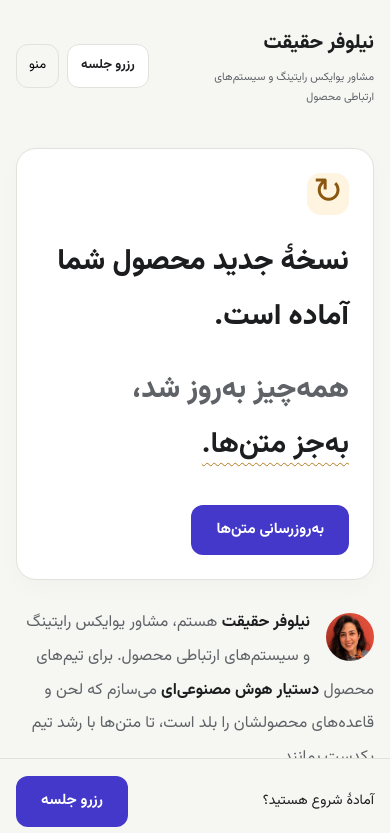
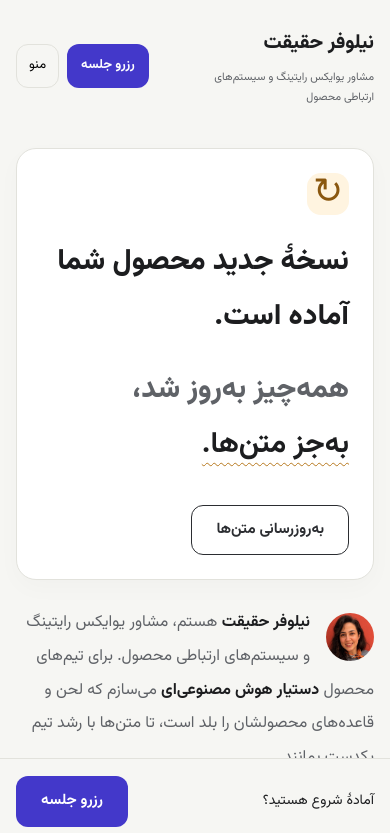
Before and after one commit to nil8farr/nil8farr.github.io, an Astro site: page / in a window 390 px wide. Shown: the top 833 px of the page. Built offline with nearby package versions, Linux system fonts and the light colour scheme; Astro itself is replaced by a stand-in of ours.

Commit message:
Booking button in accent, hero button neutral
Co-Authored-By: Devin AI <158243242+devin-ai-integration[bot]@users.noreply.github.com>

```diff
--- a/src/styles/global.css
+++ b/src/styles/global.css
@@ -37,6 +37,8 @@ section { padding: var(--section-space) 0; scroll-margin-top: 24px; }
 .btn:hover { background: var(--accent-hover); }
 .btn.ghost { background: var(--surface); border-color: var(--line); color: var(--ink); }
 .btn.ghost:hover { border-color: var(--muted); }
+.btn.hero-btn { background: var(--surface); color: var(--second); border-color: var(--second); }
+.btn.hero-btn:hover { background: var(--surface-2); }
 :focus-visible { outline: 3px solid var(--accent); outline-offset: 4px; }
 .skip-link { position: absolute; top: -70px; right: 16px; padding: 12px; background: var(--surface); z-index: 20; }
 .skip-link:focus { top: 12px; }
@@ -120,7 +122,7 @@ h1 .l2 { display: block; margin-top: 10px; color: var(--muted); }
   .site-header .wrap { flex-wrap: wrap; gap: 8px; }
   .brand { flex: 1; font-size: 20px; }
   .brand small { font-size: 11px; max-width: 180px; line-height: 1.8; }
-  .mobile-booking { display: inline-flex; padding: 8px 13px; min-height: 44px; background: var(--surface); color: var(--ink); border-color: var(--line); font-size: 13px; }
+  .mobile-booking { display: inline-flex; padding: 8px 13px; min-height: 44px; font-size: 13px; }
   .menu-btn { display: inline-flex; align-items: center; justify-content: center; min-height: 44px; padding: 8px 12px; font: inherit; font-size: 13px; border: 1px solid var(--line); background: transparent; border-radius: var(--radius-sm); }
   .site-nav { display: none; width: 100%; flex-direction: column; align-items: stretch; gap: 0; order: 4; }
   .site-nav.open { display: flex; }
```
